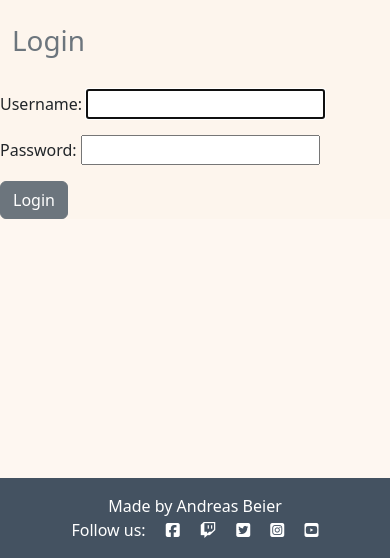
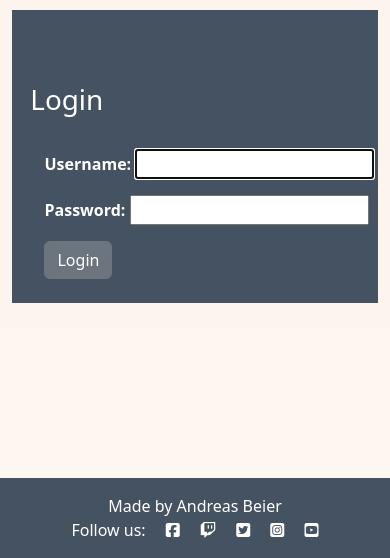
Before and after one commit to AndrosDe/rndroll, a Django app: page /members/login/ in a window 390 px wide. Shown: the part 286-844 px from the top of the page. Run offline with Django 3.2, Linux system fonts and the light colour scheme; some libraries are stand-ins or nearby versions.

Commit message:
styled login and sign up pages

```diff
--- a/event/forms.py
+++ b/event/forms.py
@@ -10,7 +10,7 @@ class EventForm(forms.ModelForm):
     image = CloudinaryFileField()
 
     class Meta:
-        ''' Setting up the Input Formfields for the Website Application '''
+        '''Setting up the Input Formfields for the Website Application'''
         model = Event
         fields = ('title', 'story', 'tag', 'image', 'game_master', 'main_link', 'links', 'rule_set', 'shoutouts', 'owner', 'start_date', 'status', 'character_max', 'characters')
 
@@ -25,7 +25,6 @@ class EventForm(forms.ModelForm):
             'rule_set': forms.TextInput(attrs={'class': 'form-control', 'placeholder': 'For example: DnD 5th Edition'}),
             'shoutouts': SummernoteWidget(attrs={'class': 'form-control', 'style': 'height: 250px', 'maxlength': '1000', 'placeholder': 'Mention so addtional important stuff, like extra rules and thank people for their support within 100 characters'}),
             'owner': forms.TextInput(attrs={'class': 'form-control border border-2 border-warning p-2 mb-2', 'value': '',  'id': 'owner', 'type': 'hidden'}),
-            #'owner': forms.Select(attrs={'class': 'form-select border border-2 border-warning p-2 mb-2'}),
             'start_date': forms.DateTimeInput(attrs={'class': 'form-control border border-2 border-warning p-2 mb-2', 'id': 'datetime-local', 'type': 'datetime-local'}),
             'status': forms.Select(attrs={'class': 'form-select border border-2 border-warning p-2 mb-2'}),
             'character_max': forms.Select(attrs={'class': 'form-select border border-2 border-warning p-2 mb-2'}),
--- a/members/templates/registration/login.html
+++ b/members/templates/registration/login.html
@@ -6,15 +6,48 @@ Login
 
 {% block content %}
 
-<div class="container text-secondary">
-    <br>
-    <h1>Login</h1>
-</div>
-<br>
 <form action="" method="POST" enctype="multipart/form-data">
     {% csrf_token %}
-    {{ form.as_p}}
-    <input class="btn btn-secondary" type="submit" value="Login">
+    <div class="masthead">
+        <div class="container">
+            <div class="row g-0">
+                <div class="col-md-6 masthead-text dark-bg">
+                    <div class="row">
+                        <div class="col">
+                            <h1 class="post-title">Login</h1>
+                        </div>
+                    </div>
+                    <br>
+                    <div class="row">
+                        <div class="col-1"></div>
+                        <div class="col">
+                            <strong>
+                                {{ form.as_p}}
+                            </strong>
+                        </div>
+                    </div>
+                </div>
+                <div class="d-none d-md-block col-md-6 masthead-image">
+
+                    <img src="https://res.cloudinary.com/dbscsb8w1/image/upload/v1662034041/still-life-objects-with-role-playing-game-sheet_tb0g3u.jpg" width="100%">
+                </div>
+            </div>
+            <div class="row g-0">
+                <div class="col-md-12 masthead-text dark-bg">
+                    <div class="row">
+                        <div class="col-1"></div>
+                        <div class="col-2">
+                            <strong>
+                                <input class="btn btn-secondary" type="submit" value="Login">
+                            </strong>
+                        </div>
+                    </div>
+                    <br>
+                </div>
+            </div>
+        </div>
+    </div>
 </form>
+<br>
 
 {%endblock%}
--- a/members/views.py
+++ b/members/views.py
@@ -2,9 +2,10 @@ from django.shortcuts import render
 from django.views import generic
 from django.contrib.auth.forms import UserCreationForm
 from django.urls import reverse_lazy
+from .forms import SignUpForm
 
 
 class UserRegisterView(generic.CreateView):
-    form_class = UserCreationForm
+    form_class = SignUpForm
     template_name = 'registration/register.html'
     success_url = reverse_lazy('login')
```
Also changed, not shown: members/forms.py (added, +19 -0 lines), members/templates/registration/register.html (+39 -7 lines).
